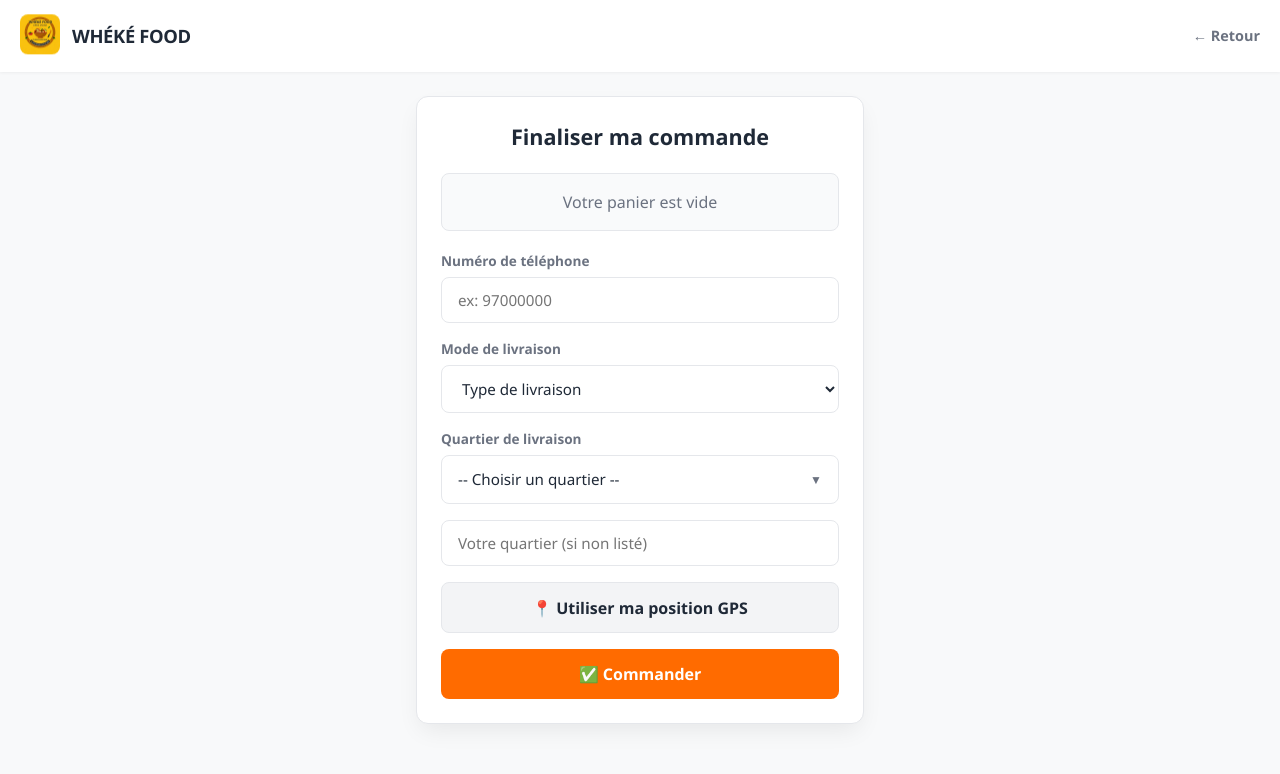
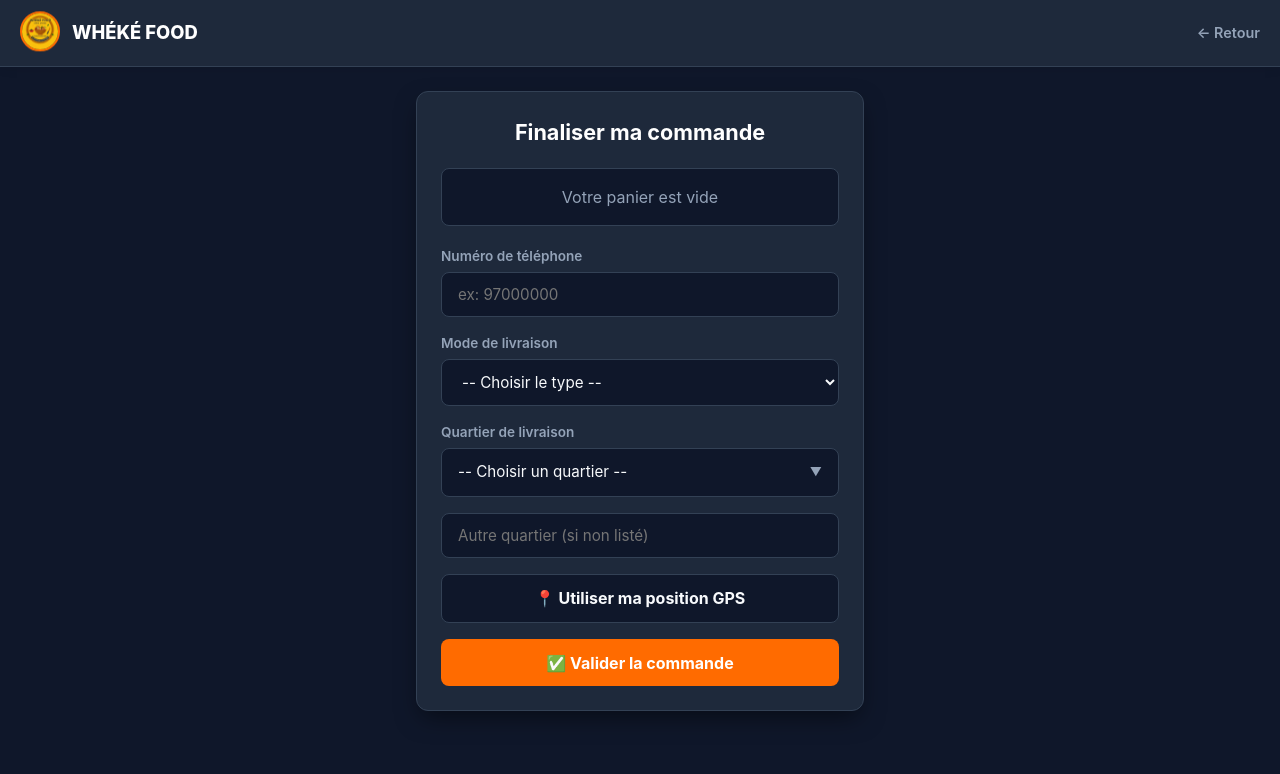
Before and after one commit to Mod617/wheke-food, a Flask app: page /commande in a window 1280 px wide. Shown: the top 774 px of the page. Run offline with Flask 3, Linux system fonts and the light colour scheme; parts of the project's set-up code (start-up, migrations or seed data) failed here and were passed over; some libraries are stand-ins or nearby versions.

Commit message:
Mise a jour

```diff
--- a/templates/commande.html
+++ b/templates/commande.html
@@ -4,42 +4,42 @@
     <meta charset="UTF-8">
     <meta name="viewport" content="width=device-width, initial-scale=1.0">
     <title>Finaliser commande - WHÉKÉ FOOD</title>
-
     <link rel="stylesheet" href="/static/style.css">
 
     <style>
         :root {
             --primary: #ff6b00;
-            --primary-hover: #e65c00;
-            --bg-color: #f8f9fa;
-            --surface: #ffffff;
-            --text-main: #1f2937;
-            --text-muted: #6b7280;
-            --border: #e5e7eb;
+            --primary-hover: #e05e00;
+            --bg-color: #0f172a;
+            --surface: #1e293b;
+            --text-main: #f8fafc;
+            --text-muted: #94a3b8;
+            --border: #334155;
             --radius: 12px;
-            --shadow-sm: 0 1px 3px rgba(0, 0, 0, 0.05);
-            --shadow-lg: 0 10px 25px -5px rgba(0, 0, 0, 0.08);
+            --shadow-lg: 0 10px 25px -5px rgba(0, 0, 0, 0.5);
         }
 
         * {
             box-sizing: border-box;
+            margin: 0;
+            padding: 0;
+            font-family: -apple-system, BlinkMacSystemFont, 'Segoe UI', Roboto, Helvetica, Arial, sans-serif;
         }
 
         body {
-            margin: 0;
-            font-family: -apple-system, BlinkMacSystemFont, 'Segoe UI', Roboto, Helvetica, Arial, sans-serif;
             background: var(--bg-color);
             color: var(--text-main);
             line-height: 1.5;
+            padding-bottom: 40px;
         }
 
         header {
             display: flex;
             justify-content: space-between;
             align-items: center;
-            padding: 1rem 1.25rem;
+            padding: 0.8rem 1.25rem;
             background: var(--surface);
-            box-shadow: var(--shadow-sm);
+            border-bottom: 1px solid var(--border);
             position: sticky;
             top: 0;
             z-index: 100;
@@ -55,14 +55,14 @@
             height: 40px;
             width: 40px;
             object-fit: cover;
-            border-radius: 8px;
+            border-radius: 50%;
+            border: 2px solid var(--primary);
         }
 
         .logo h2 {
-            margin: 0;
             font-size: 1.15rem;
-            font-weight: 700;
-            letter-spacing: -0.02em;
+            font-weight: 800;
+            color: #ffffff;
         }
 
         .btn-back {
@@ -74,7 +74,7 @@
         }
 
         .btn-back:hover {
-            color: var(--text-main);
+            color: #ffffff;
         }
 
         .container {
@@ -93,9 +93,10 @@
 
         h2.title {
             text-align: center;
-            margin: 0 0 1.25rem 0;
+            margin-bottom: 1.25rem;
             font-size: 1.35rem;
             font-weight: 700;
+            color: #ffffff;
         }
 
         .form-group {
@@ -116,7 +117,7 @@
             border-radius: 8px;
             border: 1px solid var(--border);
             font-size: 0.95rem;
-            background-color: var(--surface);
+            background-color: #0f172a;
             color: var(--text-main);
             transition: border-color 0.2s ease;
             outline: none;
@@ -134,7 +135,7 @@
             background: var(--primary);
             color: white;
             font-size: 1rem;
-            font-weight: 600;
+            font-weight: 700;
             cursor: pointer;
             transition: background 0.2s ease;
             display: inline-flex;
@@ -153,18 +154,19 @@
         }
 
         .btn-secondary {
-            background: #f3f4f6;
+            background: #0f172a;
             color: var(--text-main);
             border: 1px solid var(--border);
             margin-bottom: 1rem;
         }
 
         .btn-secondary:hover {
-            background: #e5e7eb;
+            background: #1e293b;
+            border-color: var(--text-muted);
         }
 
         .panier-box {
-            background: #f9fafb;
+            background: #0f172a;
             border: 1px solid var(--border);
             padding: 1rem;
             border-radius: 8px;
@@ -193,17 +195,18 @@
             padding-top: 0.75rem;
             border-top: 2px solid var(--border);
             font-size: 1.05rem;
+            color: var(--primary);
         }
 
         #boxPrix {
             margin: 1rem 0;
-            background: #fff7ed;
-            border: 1px solid #ffedd5;
-            color: #9a3412;
+            background: rgba(255, 107, 0, 0.1);
+            border: 1px solid var(--primary);
+            color: #f8fafc;
             padding: 0.85rem;
             border-radius: 8px;
             font-size: 0.95rem;
-            line-height: 1.4;
+            line-height: 1.5;
         }
 
         /* DROPDOWN CUSTOM */
@@ -216,7 +219,8 @@
             padding: 0.75rem 1rem;
             border: 1px solid var(--border);
             border-radius: 8px;
-            background: var(--surface);
+            background: #0f172a;
+            color: var(--text-main);
             cursor: pointer;
             display: flex;
             justify-content: space-between;
@@ -236,7 +240,7 @@
             top: calc(100% + 4px);
             left: 0;
             right: 0;
-            background: var(--surface);
+            background: #1e293b;
             border-radius: 8px;
             box-shadow: var(--shadow-lg);
             border: 1px solid var(--border);
@@ -264,6 +268,7 @@
             cursor: pointer;
             border-bottom: 1px solid var(--border);
             font-size: 0.9rem;
+            color: var(--text-main);
         }
 
         .quartier-item:last-child {
@@ -271,7 +276,8 @@
         }
 
         .quartier-item:hover {
-            background: #f3f4f6;
+            background: #0f172a;
+            color: var(--primary);
         }
     </style>
 </head>
@@ -300,7 +306,7 @@
         <div class="form-group">
             <label for="livraison">Mode de livraison</label>
             <select id="livraison">
-                <option value="">Type de livraison</option>
+                <option value="">-- Choisir le type --</option>
                 <option value="standard">🚚 Standard</option>
                 <option value="express">⚡ Express</option>
             </select>
@@ -321,14 +327,14 @@
         </div>
 
         <div class="form-group">
-            <input type="text" id="quartierLibre" placeholder="Votre quartier (si non listé)">
+            <input type="text" id="quartierLibre" placeholder="Autre quartier (si non listé)">
         </div>
 
         <button type="button" class="btn btn-secondary" onclick="envoyerLocalisation()">📍 Utiliser ma position GPS</button>
 
         <div id="boxPrix" style="display: none;"></div>
 
-        <button type="button" class="btn" onclick="envoyerCommande(event)">✅ Commander</button>
+        <button type="button" class="btn" onclick="envoyerCommande(event)">✅ Valider la commande</button>
     </div>
 </div>
 
@@ -336,7 +342,6 @@
 let gps = null;
 let selectedQuartier = "";
 
-// ZONES
 const zonesData = {
     "A": { quartiers:["Sainte Cécile","Ladji","Sikècodji","16 Ampoules","Vossa","Gbejdromede","Gbegamey","Jéricho","Saint Jean","Zongo","Houéyiho","Cadjèhoun","Cocotiers","Haie Vive","Guinkomey","Étoile Rouge"], standard:500, express:800 },
     "B": { quartiers:["Adogleta","Segbeya","Djidjè","Dantokpa","Ganhi","Jonquet","Avakpa","Xwlacodji","Tokpa Hoho","Hindé","Vêdoko","Saint Michel","Enagnon","Akpakpa Centre"], standard:800, express:1000 },
@@ -345,13 +350,11 @@ const zonesData = {
     "E": { quartiers:["Abomey-Calavi Marché","Ouédo","Togba","Pahou","Glo-Djigbé","Sèmè-Kpodji","Zinvié","Akassato","Atrokpocodji"], standard:1500, express:2000 }
 };
 
-// toggle
 function toggleDropdown(){
     let box = document.getElementById("dropdownContent");
     box.classList.toggle("show");
 }
 
-// fermer si clic dehors
 document.addEventListener("click", function(e){
     let dropdown = document.querySelector(".dropdown");
     if(dropdown && !dropdown.contains(e.target)){
@@ -359,7 +362,6 @@ document.addEventListener("click", function(e){
     }
 });
 
-// afficher quartiers
 function afficherQuartiers(filtre=""){
     let container = document.getElementById("quartierList");
     container.innerHTML = "";
@@ -374,14 +376,10 @@ function afficherQuartiers(filtre=""){
                 div.onclick = () => {
                     selectedQuartier = q;
                     document.getElementById("selectedQuartier").innerText = q;
-
-                    // reset champ libre
                     document.getElementById("quartierLibre").value = "";
-
                     document.getElementById("dropdownContent").classList.remove("show");
                     document.getElementById("searchQuartier").value = "";
                     afficherQuartiers();
-
                     calculer();
                 };
 
@@ -391,12 +389,10 @@ function afficherQuartiers(filtre=""){
     }
 }
 
-// recherche
 document.getElementById("searchQuartier").addEventListener("keyup", function(){
     afficherQuartiers(this.value);
 });
 
-// PRIORITÉ AU TEXTE
 document.getElementById("quartierLibre").addEventListener("input", function(){
     if(this.value.trim() !== ""){
         selectedQuartier = "";
@@ -407,24 +403,22 @@ document.getElementById("quartierLibre").addEventListener("input", function(){
 
 afficherQuartiers();
 
-// GPS
 function envoyerLocalisation(){
     if(navigator.geolocation){
         navigator.geolocation.getCurrentPosition(
             pos => {
                 gps = pos.coords.latitude + "," + pos.coords.longitude;
-                alert("Localisation récupérée avec succès ✅");
+                alert("Localisation GPS enregistrée ✅");
             },
             err => {
-                alert("Impossible de récupérer votre position GPS.");
+                alert("Impossible d'obtenir la position GPS.");
             }
         );
     } else {
-        alert("La géolocalisation n'est pas supportée par votre navigateur.");
+        alert("Géolocalisation non supportée par votre navigateur.");
     }
 }
 
-// zone
 function getZone(q){
     for(let z in zonesData){
         if(zonesData[z].quartiers.includes(q)) return z;
@@ -432,14 +426,12 @@ function getZone(q){
     return null;
 }
 
-// calcul
 function calculer(){
     let qSelect = selectedQuartier;
     let qLibre = document.getElementById("quartierLibre").value.trim();
     let l = document.getElementById("livraison").value;
     let boxPrix = document.getElementById("boxPrix");
 
-    // priorité texte
     let q = qLibre || qSelect;
 
     if(!q || !l) {
@@ -451,7 +443,7 @@ function calculer(){
     let zone = getZone(q);
 
     if(!zone){
-        boxPrix.innerHTML = "🚚 Le tarif de livraison sera confirmé lors de la prise en charge de votre commande.";
+        boxPrix.innerHTML = "🚚 Tarif de livraison sur mesure (confirmé par appel/WhatsApp lors du traitement).";
         return;
     }
 
@@ -459,12 +451,11 @@ function calculer(){
     let totalPanier = parseInt(document.getElementById("totalPanier")?.innerText || "0", 10);
     let total = totalPanier + prix;
 
-    boxPrix.innerHTML = `🚚 Livraison : <strong>${prix} FCFA</strong><br>💰 Total : <strong>${total} FCFA</strong>`;
+    boxPrix.innerHTML = `Frais de livraison : <strong>${prix} FCFA</strong><br>Grand Total : <strong style="color: var(--primary); font-size: 1.1rem;">${total} FCFA</strong>`;
 }
 
 document.getElementById("livraison").addEventListener("change", calculer);
 
-// panier
 function afficherPanierCommande(){
     let box = document.getElementById("panierBox");
     let data = JSON.parse(localStorage.getItem("panier") || "[]");
@@ -486,7 +477,7 @@ function afficherPanierCommande(){
         <div class="item">
             ${i.image ? `<img src="${i.image}" style="width:45px;height:45px;border-radius:6px;object-fit:cover;" onerror="this.style.display='none'">` : ''}
             <div style="flex:1;">
-                <div style="font-weight:600; font-size:0.95rem;">${i.nom}</div>
+                <div style="font-weight:600; font-size:0.95rem; color:#ffffff;">${i.nom}</div>
                 <div style="font-size:0.85rem; color: var(--text-muted);">Quantité : ${qte}</div>
             </div>
             <span style="font-weight:600;">${sousTotal} FCFA</span>
@@ -495,13 +486,12 @@ function afficherPanierCommande(){
         total += sousTotal;
     });
 
-    html += `<div class="total">Total Panier : <span id="totalPanier">${total}</span> FCFA</div>`;
+    html += `<div class="total">Sous-total Panier : <span id="totalPanier">${total}</span> FCFA</div>`;
     box.innerHTML = html;
 }
 
 afficherPanierCommande();
 
-// ENVOI
 function envoyerCommande(event) {
     if(event) event.preventDefault();
 
@@ -513,19 +503,19 @@ function envoyerCommande(event) {
     let quartier = qLibre || qSelect;
     let livraison = document.getElementById("livraison").value;
 
-    if(!tel) return alert("📞 Numéro de téléphone requis");
-    if(!livraison) return alert("🚚 Veuillez choisir un type de livraison");
+    if(!tel) return alert("📞 Veuillez entrer votre numéro de téléphone.");
+    if(!livraison) return alert("🚚 Veuillez choisir un mode de livraison.");
     if(!quartier && !gpsLocation) {
-        return alert("📍 Précisez votre quartier ou partagez votre position GPS.");
+        return alert("📍 Précisez votre quartier ou activez votre position GPS.");
     }
 
     let panier = JSON.parse(localStorage.getItem("panier") || "[]");
-    if(panier.length === 0) return alert("🛒 Votre panier est vide");
+    if(panier.length === 0) return alert("🛒 Votre panier est vide.");
 
     const btn = (event && event.target) ? event.target : document.querySelector(".btn:last-child");
     const texteOriginal = btn.innerText;
     btn.disabled = true;
-    btn.innerText = "⏳ Traitement en cours...";
+    btn.innerText = "⏳ Validation en cours...";
 
     fetch("/commander", {
         method: "POST",
@@ -545,14 +535,14 @@ function envoyerCommande(event) {
             localStorage.removeItem("panier");
             window.location.href = r.redirect_url;
         } else {
-            alert("❌ " + (r.message || "Vérifiez vos informations"));
+            alert("❌ " + (r.message || "Erreur lors de la commande."));
             btn.disabled = false;
             btn.innerText = texteOriginal;
         }
     })
     .catch(err => {
         console.error(err);
-        alert("❌ Erreur de connexion au serveur");
+        alert("❌ Erreur de connexion avec le serveur.");
         btn.disabled = false;
         btn.innerText = texteOriginal;
     });
```
Also changed, not shown: templates/base.html (+22 -3 lines), templates/suivi.html (+39 -20 lines).
